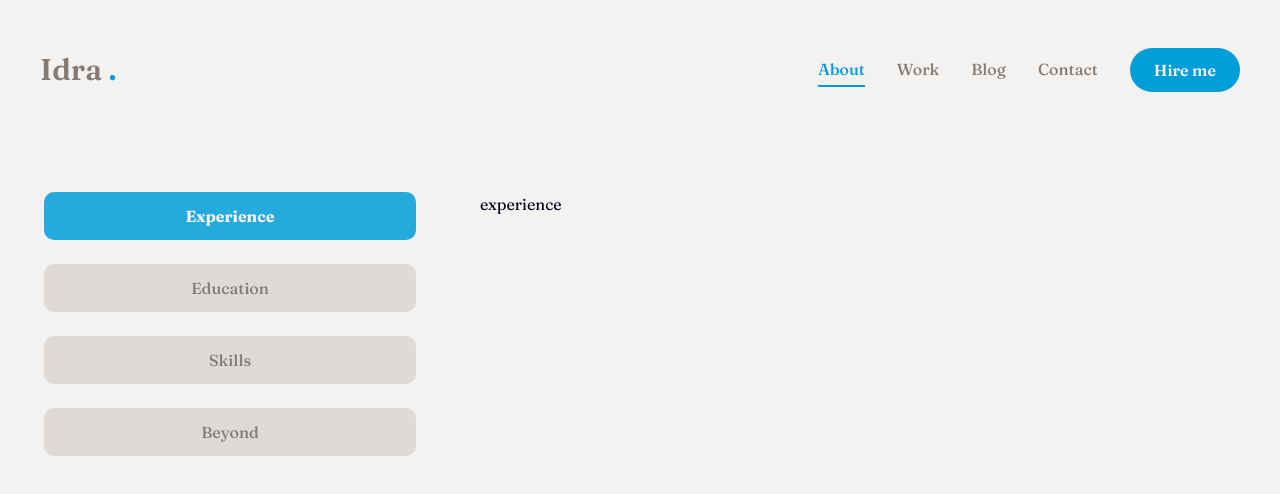
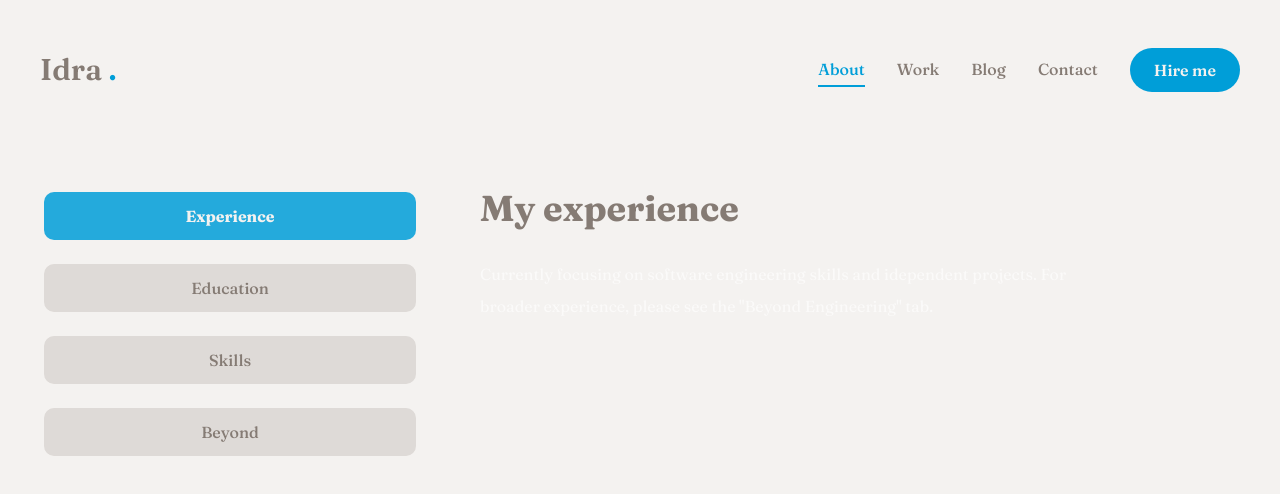
Before and after one commit to idra-hsieh/personal-website, a Next.js app: page /about in a window 1280 px wide. Shown: the top 494 px of the page. Built offline with nearby package versions, Linux system fonts and the light colour scheme.

Commit message:
style(theme): set main text color in foreground variable and apply globally

```diff
--- a/app/about/page.tsx
+++ b/app/about/page.tsx
@@ -110,8 +110,14 @@ const About = () => {
                     <div className='min-h-[70vh] w-full'>
                         {/* experience */}
                         <TabsContent value="experience" className='w-full'>
-                            experience
+                            <div className='flex flex-col gap-[30px] text-center xl:text-left'>
+                                <h3 className='text- text-4xl font-bold'>{experience.title}</h3>
+                                <p className='max-w-[600px] text-white/60 mx-auto xl:mx-0'>
+                                    {experience.description}
+                                </p>
+                            </div>
                         </TabsContent>
+
                         {/* education */}
                         <TabsContent value="education" className='w-full'>
                             education
--- a/app/globals.css
+++ b/app/globals.css
@@ -5,7 +5,7 @@
 
 @theme inline {
   --color-background: var(--background);
-  --color-foreground: var(--foreground);
+  --color-foreground: #857b74;
   --font-sans: var(--font-geist-sans);
   --font-mono: var(--font-geist-mono);
   --font-primary: var(--font-fraunces);
@@ -131,7 +131,7 @@
   }
 
   body {
-    @apply text-foreground font-primary bg-primary text-[#857b74] leading-loose;
+    @apply text-foreground font-primary bg-primary text-foreground leading-loose;
   }
 
   .h1 {
--- a/app/page.tsx
+++ b/app/page.tsx
@@ -8,7 +8,7 @@ import Stats from "@/components/Stats";
 
 const Home = () => {
   return (
-    <section className="h-full text-[#857b74]">
+    <section className="h-full text-foreground">
       <div className="container mx-auto h-full">
         <div className="flex flex-col xl:flex-row items-center
         justify-between xl:pt-8 xl:pb-24">
@@ -18,7 +18,7 @@ const Home = () => {
             <h1 className="h1">
               Hi, I'm <br /> <span className="text-accent">Idra Hsieh</span>
             </h1>
-            <p className="max-w-[500px] mb-9 text-[#857b74]/80">
+            <p className="max-w-[500px] mb-9 text-foreground/80">
               I craft elegant digital experiences through thoughtful design
               and up-to-date technologies. Let's get in touch!
             </p>
--- a/components/MobileNav.tsx
+++ b/components/MobileNav.tsx
@@ -21,7 +21,7 @@ const MobileNav = () => {
             </SheetTrigger>
             <SheetContent className="flex flex-col">
                 {/* logo */}
-                <div className="mt-32 mb-40 text-center text-2xl text-[#857b74]">
+                <div className="mt-32 mb-40 text-center text-2xl text-foreground">
                     <Link href="/">
                         <h1 className="text-4xl font-semibold">
                             Idra <span className="text-accent">.</span>
@@ -29,7 +29,7 @@ const MobileNav = () => {
                     </Link>
                 </div>
                 {/* nav */}
-                <nav className="flex flex-col justify-center items-center gap-10 text-[#857b74]">
+                <nav className="flex flex-col justify-center items-center gap-10 text-foreground">
                     {links.map((link, index) => {
                         return (
                             <Link
--- a/components/Stats.tsx
+++ b/components/Stats.tsx
@@ -25,7 +25,7 @@ const Stats = () => {
                 />
                 <span className="text-4xl xl:text-6xl font-extrabold">+</span>
                 <p className={`${item.text.length < 15 ? "max-w-[100px]" : "max-w-[150px]"
-                  } leading-snug text-[#857b74]/80`}>{item.text}</p>
+                  } leading-snug text-foreground/80`}>{item.text}</p>
               </div>
             );
           })}
--- a/components/header.tsx
+++ b/components/header.tsx
@@ -7,7 +7,7 @@ import MobileNav from "./MobileNav";
 
 const Header = () => {
     return (
-        <header className="py-8 xl:py-12 text-[#857b74]">
+        <header className="py-8 xl:py-12 text-foreground">
             <div className="container mx-auto flex justify-between items-center">
                 {/* logo */}
                 <Link href="/">
--- a/components/ui/sheet.tsx
+++ b/components/ui/sheet.tsx
@@ -38,7 +38,7 @@ function SheetOverlay({
     <SheetPrimitive.Overlay
       data-slot="sheet-overlay"
       className={cn(
-        "data-[state=open]:animate-in data-[state=closed]:animate-out data-[state=closed]:fade-out-0 data-[state=open]:fade-in-0 fixed inset-0 z-50 bg-[#857b74]/50",
+        "data-[state=open]:animate-in data-[state=closed]:animate-out data-[state=closed]:fade-out-0 data-[state=open]:fade-in-0 fixed inset-0 z-50 bg-foreground/50",
         className
       )}
       {...props}
--- a/components/ui/tabs.tsx
+++ b/components/ui/tabs.tsx
@@ -44,7 +44,7 @@ function TabsTrigger({
       className={cn(
         `
         inline-flex items-center w-full bg-[rgb(222,218,215)]
-        justify-center whitespace-nowrap text-[#857b74] rounded-lg p-3
+        justify-center whitespace-nowrap text-foreground rounded-lg p-3
         text-base font-medium ring-offset-white transition-all
         disabled:pointer-events-none disabled:opacity-50
         data-[state=active]:bg-accent/85 data-[state=active]:text-primary
```
